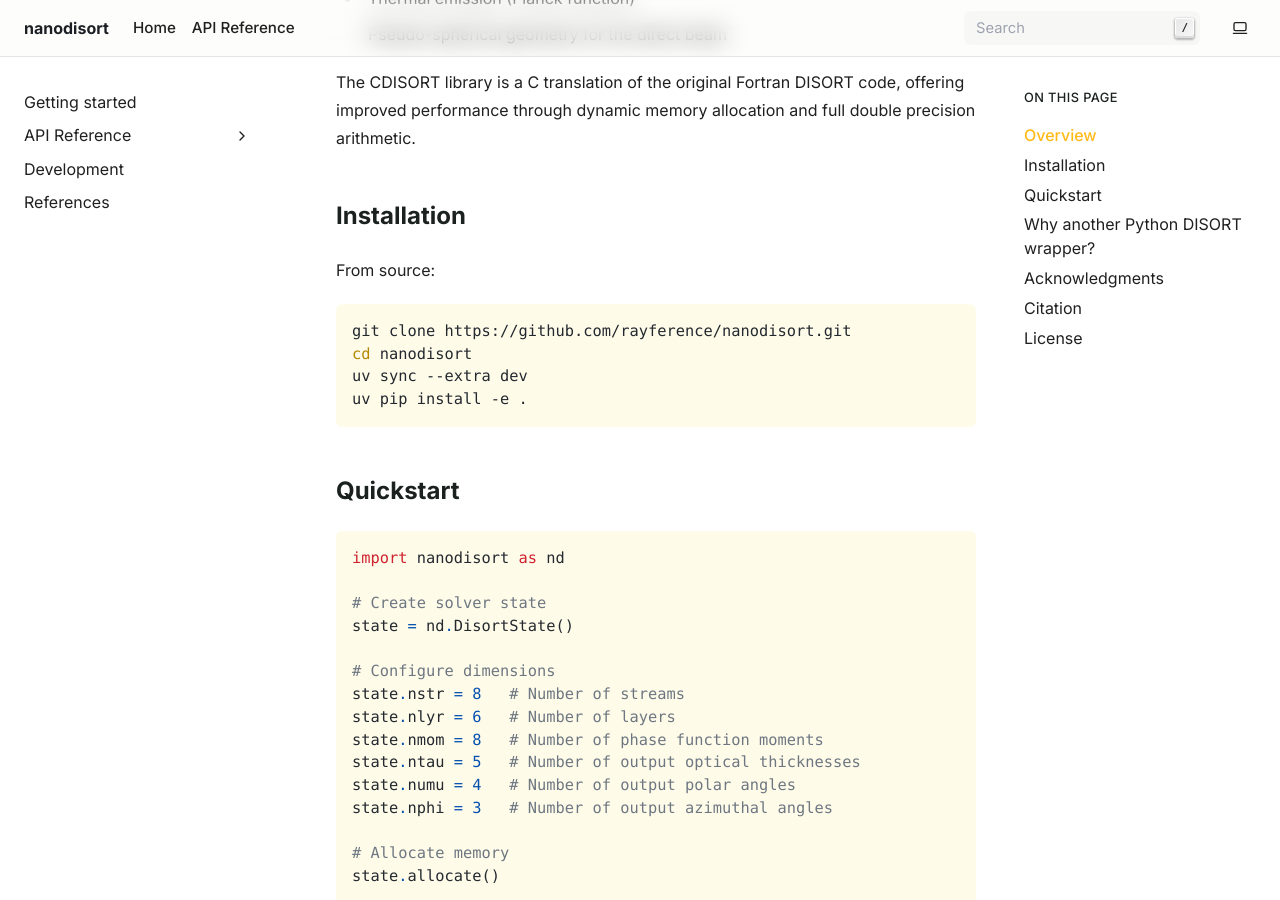
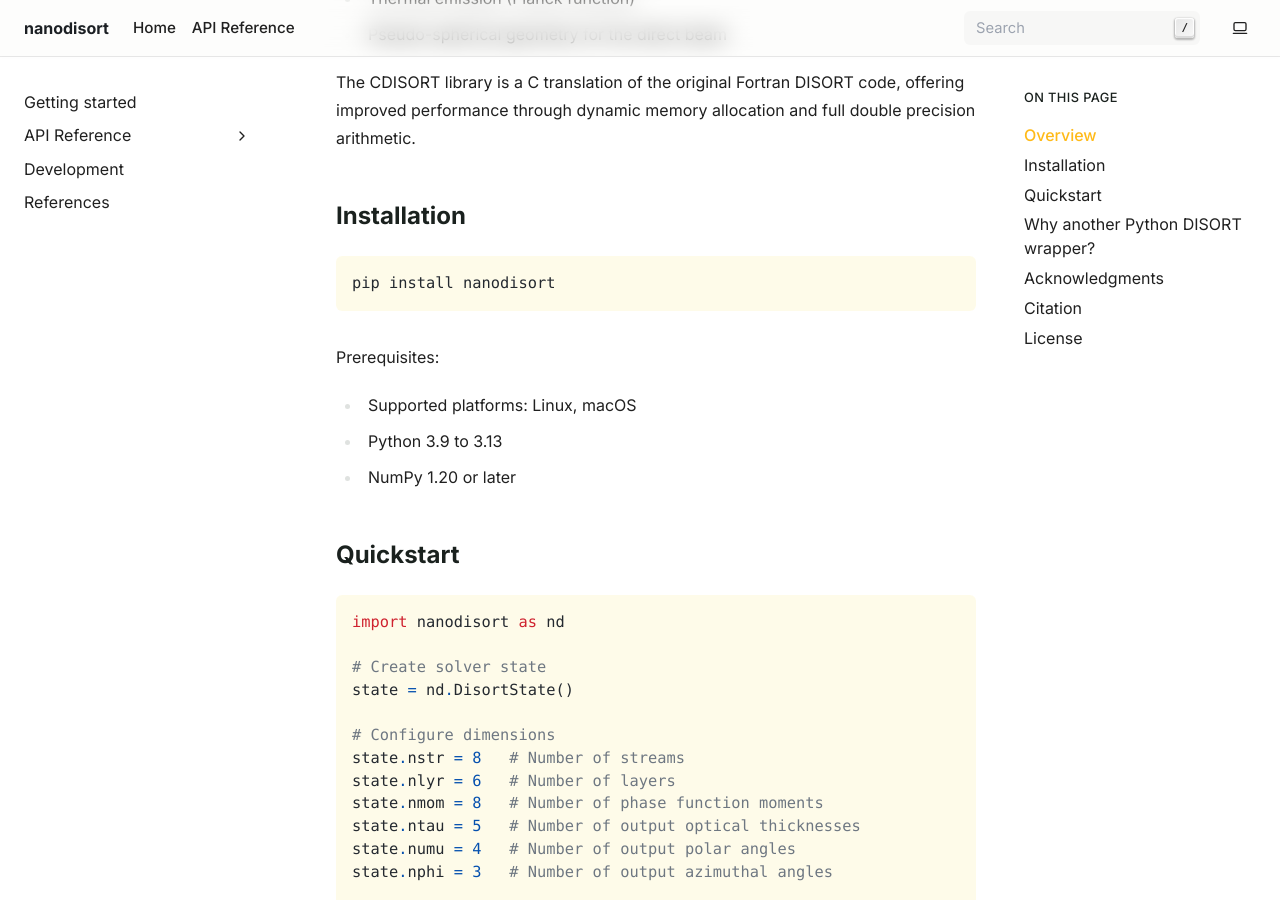
Before and after one commit to eradiate/nanodisort, a Sphinx documentation site: the page built from docs/index.rst, in a window 1280 px wide and 900 px high, scrolled down 624 px. Built offline with Sphinx 7.4.7, drawn with Linux system fonts in a browser that asks for light colours; cross-references to code outside the pages are shown as plain code.

Commit message:
Fix installation instructions

```diff
--- a/docs/index.rst
+++ b/docs/index.rst
@@ -28,14 +28,15 @@ double precision arithmetic.
 Installation
 ------------
 
-From source:
-
 .. code-block:: bash
 
-    git clone https://github.com/rayference/nanodisort.git
-    cd nanodisort
-    uv sync --extra dev
-    uv pip install -e .
+    pip install nanodisort
+
+Prerequisites:
+
+- Supported platforms: Linux, macOS
+- Python 3.9 to 3.13
+- NumPy 1.20 or later
 
 Quickstart
 -----------
```
